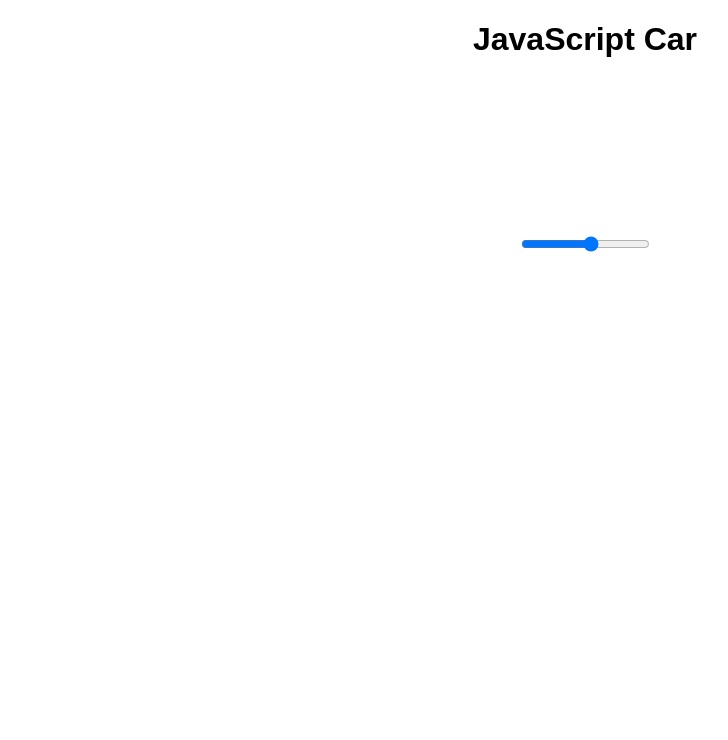
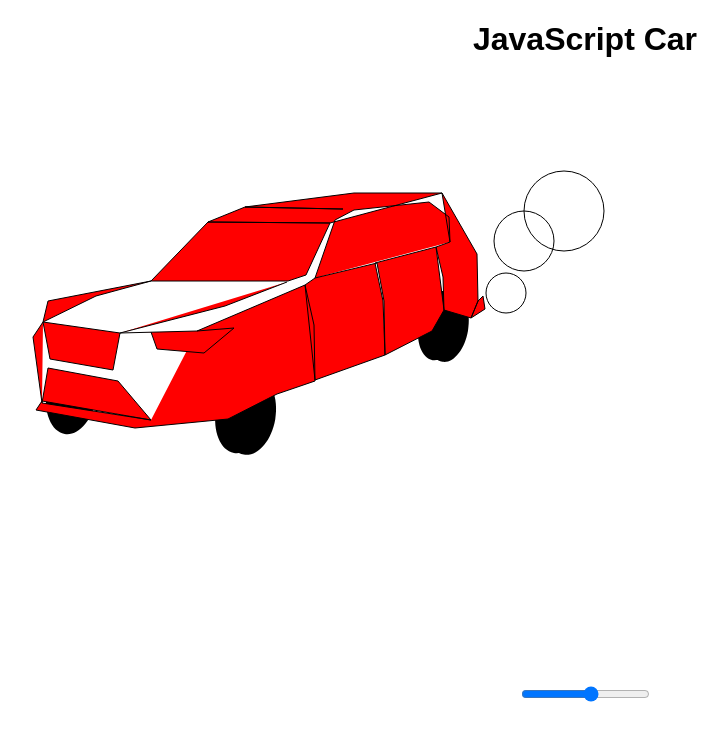
Before and after one commit to Greg-Mercer/JavaScriptAssignment, a plain HTML site: page index.html in a window 1280 px wide. Shown: the whole page, without its empty margins (55-783 px from the left). Drawn offline with Linux system fonts and the light colour scheme.

Commit message:
added the car, marked the smokes position

```diff
--- a/style.css
+++ b/css/car.css
@@ -6,3 +6,8 @@ h1 {
 div#input {
 	text-align: center;
 }
+
+canvas{
+	width: 600;
+	height: 400;
+}
--- a/index.html
+++ b/index.html
@@ -3,14 +3,17 @@
 <head>
 	<title>(Mercer, Greg) (Wang, Jackie)</title>
 	<meta content="utf-8">
-	<link rel="stylesheet" href="./style.css">
+	<link rel="stylesheet" href="css/car.css">
 </head>
 <body>
 	<h1>JavaScript Car</h1>
-	<canvas id="car"></canvas>
+	<div id="content">
+	<canvas id="car" width="800" height="600"></canvas>
+	</div>
+
 	<div id="input">
 		<input type="range" id="slider" min="1" max="10">
 	</div>
 </body>
-<script type="text/javascript" src="{PUT NAME OF JS FILE HERE}" ></script>
+<script type="text/javascript" src="js/car.js" ></script>
 </html>
--- /dev/null
+++ b/js/car.js
@@ -0,0 +1,195 @@
+var c = document.getElementById("car");
+		var ctx = c.getContext("2d");
+
+
+
+
+
+
+
+function car(){
+	ctx.moveTo(255, 142);//orgin
+	//front window
+	ctx.lineTo(377, 143);
+	ctx.lineTo(353, 195);
+	ctx.lineTo(335, 201);
+	ctx.lineTo(198,201);
+	ctx.closePath();
+
+	//2nd shape
+	ctx.moveTo(198,201);
+	ctx.lineTo(143,216);
+	ctx.lineTo(90,242);
+	ctx.lineTo(95,221);
+	ctx.closePath();
+
+		//3rd
+	ctx.moveTo(90,242);
+	ctx.lineTo(167,253);
+	ctx.lineTo(160,290);
+	ctx.lineTo(97,279);
+	ctx.closePath();
+
+		//4th
+	ctx.moveTo(90,242);
+	ctx.lineTo(80,257);
+	ctx.lineTo(89,323);
+	ctx.lineTo(198,340);
+	ctx.lineTo(165,301);
+	ctx.lineTo(95,288);
+	ctx.lineTo(89,323);
+
+		//
+	ctx.moveTo(167,253);
+		ctx.lineTo(272,226);
+		ctx.lineTo(334,202);
+
+		//
+		ctx.moveTo(167,253);
+		ctx.lineTo(244,251);
+		ctx.lineTo(281,248);
+		ctx.lineTo(251,273);
+		ctx.lineTo(204,269);
+		ctx.lineTo(198,252);
+
+		//
+		ctx.moveTo(244,251);
+		ctx.lineTo(352,205);
+		ctx.lineTo(361,245);
+		ctx.lineTo(362,301); //2
+		ctx.lineTo(324,314);
+		//tire goes here
+		ctx.lineTo(275,339);
+		ctx.lineTo(182,348);
+		ctx.lineTo(83,330);
+		ctx.lineTo(89,321);
+		ctx.lineTo(198,340);
+
+		//front door
+		ctx.moveTo(352,205);
+		ctx.lineTo(362,198);//2
+		ctx.lineTo(424,183);//
+		ctx.lineTo(431,221);
+		ctx.lineTo(432,275); //2
+		ctx.lineTo(362,300);
+		ctx.closePath();
+
+		//window
+		ctx.moveTo(362,198);
+		ctx.lineTo(382,140);//2
+		ctx.lineTo(401,130);
+		ctx.lineTo(476,122);
+		ctx.lineTo(496,137);
+		ctx.lineTo(497,162);
+
+		//backdoor needs circle
+		ctx.moveTo(422,183);
+		ctx.lineTo(430,221);
+		ctx.lineTo(432,275);
+		ctx.lineTo(479,251); //2
+		ctx.lineTo(491,230); //2
+		ctx.lineTo(490,197);
+		ctx.lineTo(483,167);
+		ctx.closePath();
+
+		//frontwindow wrapper
+		ctx.moveTo(388,129);
+		ctx.lineTo(292,127);
+		ctx.lineTo(255,142);//orgin
+		ctx.lineTo(377,143);
+
+		//roof
+		//ctx.lineTo(393,122);
+		ctx.lineTo(489,113); //2
+		ctx.lineTo(401,113);
+		ctx.lineTo(292,127);
+		ctx.lineTo(390,129);
+		ctx.closePath();
+
+		//backwrapper
+		ctx.moveTo(489,113);//2
+		ctx.lineTo(524,174);
+		ctx.lineTo(525,221);
+		ctx.lineTo(518,238);
+		ctx.lineTo(491,230);//2
+		ctx.lineTo(483,167);
+		ctx.lineTo(497,162);
+		ctx.closePath();
+
+		//PIPES
+
+		ctx.moveTo(525,221);
+		ctx.lineTo(530,216);
+		ctx.lineTo(532,229);
+		ctx.lineTo(518,238);
+
+}
+
+
+function ellipse(cx, cy, w, h){
+
+	var lx = cx - w/2,
+		rx = cx + w/2,
+		ty = cy - h/2,
+		by = cy + h/2;
+	var magic = 0.551784;
+	var xmagic = magic*w/2;
+	var ymagic = h*magic/2;
+		ctx.moveTo(cx,ty);
+		ctx.bezierCurveTo(cx+xmagic,ty,rx,cy-ymagic,rx,cy);
+		ctx.bezierCurveTo(rx,cy+ymagic,cx+xmagic,by,cx,by);
+		ctx.bezierCurveTo(cx-xmagic,by,lx,cy+ymagic,lx,cy);
+		ctx.bezierCurveTo(lx,cy-ymagic,cx-xmagic,ty,cx,ty);
+
+}
+
+
+function halfEllipseL(cx, cy, w, h){
+	var lx = cx - w/2,
+		rx = cx + w/2,
+		ty = cy - h/2,
+		by = cy + h/2;
+	var magic = 0.551784;
+	var xmagic = magic*w/2;
+	var ymagic = h*magic/2;
+		ctx.moveTo(rx,cy);
+		ctx.bezierCurveTo(rx,cy+ymagic,cx+xmagic,by,cx,by);
+		ctx.bezierCurveTo(cx-xmagic,by,lx,cy+ymagic,lx,cy);
+		ctx.closePath();
+}
+
+function smoke(cx, cy, r){
+	ctx.beginPath();
+	ctx.arc(cx, cy, r, 0, 2 * Math.PI);
+	ctx.stroke();
+
+}
+
+
+
+
+		ctx.save();
+		ctx.fillStyle = "black";
+		ctx.beginPath();
+		ctx.rotate(0.17);
+		ellipse(350,280,50,80);
+		ellipse(340,280,50,80);
+		halfEllipseL(170,290,50,80);
+		ellipse(530,160,40,70);
+		ellipse(520,160,40,70);
+		ctx.closePath();
+		ctx.fill();
+
+		ctx.restore();
+
+		ctx.beginPath();
+		car();
+		ctx.closePath();
+		ctx.fillStyle = "#FF0000";
+		ctx.fill();
+		ctx.closePath();
+		ctx.stroke();
+
+		smoke(553,213, 20);
+		smoke(571,161, 30);
+		smoke(611,131, 40);
```
